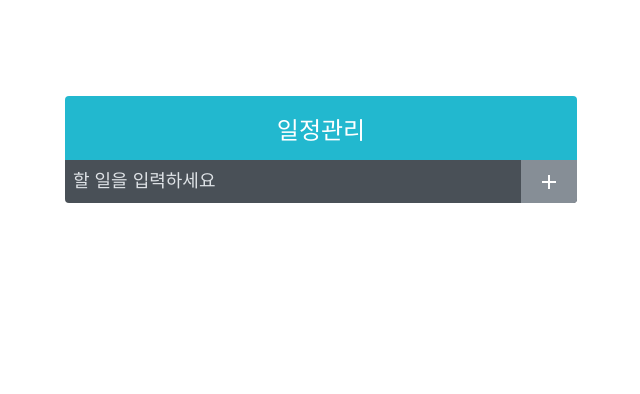
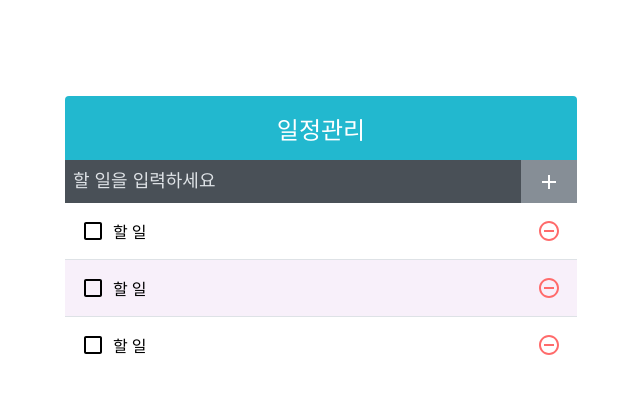
Before and after one commit to stist1111/todo-collaboration, a React (Create React App) app: page / in a window 1280 px wide. Shown: the top 394 px of the page, without its empty margins (319-959 px from the left). Built offline with nearby package versions, Linux system fonts and the light colour scheme.

Commit message:
TodoList

```diff
--- a/src/App.js
+++ b/src/App.js
@@ -1,11 +1,13 @@
 import React from "react";
 import TodoTemplate from "./components/TodoTemplate";
 import TodoInsert from "./components/TodoInsert";
+import TodoList from "./components/TodoList";
 
 function App() {
   return (
     <TodoTemplate>
       <TodoInsert />
+      <TodoList />
     </TodoTemplate>
   );
 }
--- /dev/null
+++ b/src/TodoList.scss
@@ -0,0 +1,5 @@
+.TodoList {
+  min-height: 320px;
+  max-height: 320px;
+  overflow-y: auto;
+}
--- /dev/null
+++ b/src/TodoListItem.scss
@@ -0,0 +1,43 @@
+.TodoListItem {
+  padding: 1rem;
+  display: flex;
+  align-items: center;
+  &:nth-child(even) {
+    background: #f8f0fa;
+  }
+  .checkbox {
+    cursor: pointer;
+    flex: 1;
+    display: flex;
+    align-items: center;
+    svg {
+      font-size: 1.5rem;
+    }
+    .text {
+      margin-left: 0.5rem;
+      flex: 1;
+    }
+    &.checked {
+      svg {
+        color: #22b8cf;
+      }
+      .text {
+        color: #adb5bd;
+        text-decoration: line-through;
+      }
+    }
+  }
+  .remove {
+    display: flex;
+    align-items: center;
+    font-size: 1.5rem;
+    color: #ff6b6b;
+    cursor: pointer;
+    &:hover {
+      color: #ff8787;
+    }
+  }
+  & + & {
+    border-top: 1px solid #dee2e6;
+  }
+}
--- /dev/null
+++ b/src/components/TodoList.js
@@ -0,0 +1,15 @@
+import React, { Component } from "react";
+import TodoListItem from "./TodoListItem";
+import "../TodoList.scss";
+
+export default class TodoList extends Component {
+  render() {
+    return (
+      <div className="TodoList">
+        <TodoListItem />
+        <TodoListItem />
+        <TodoListItem />
+      </div>
+    );
+  }
+}
--- /dev/null
+++ b/src/components/TodoListItem.js
@@ -0,0 +1,23 @@
+import React, { Component } from "react";
+import {
+  MdCheckBoxOutlineBlank,
+  MdCheckBox,
+  MdRemoveCircleOutline,
+} from "react-icons/md";
+import "../TodoListItem.scss";
+
+export default class TodoListItem extends Component {
+  render() {
+    return (
+      <div className="TodoListItem">
+        <div className="checkbox">
+          <MdCheckBoxOutlineBlank />
+          <div className="text">할 일</div>
+        </div>
+        <div className="remove">
+          <MdRemoveCircleOutline />
+        </div>
+      </div>
+    );
+  }
+}
```
